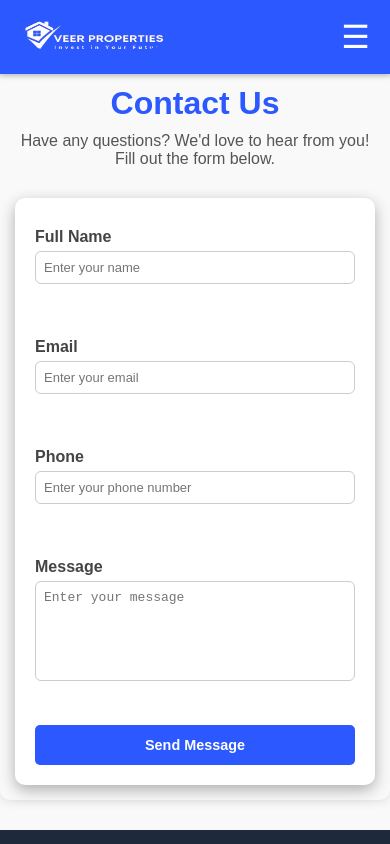
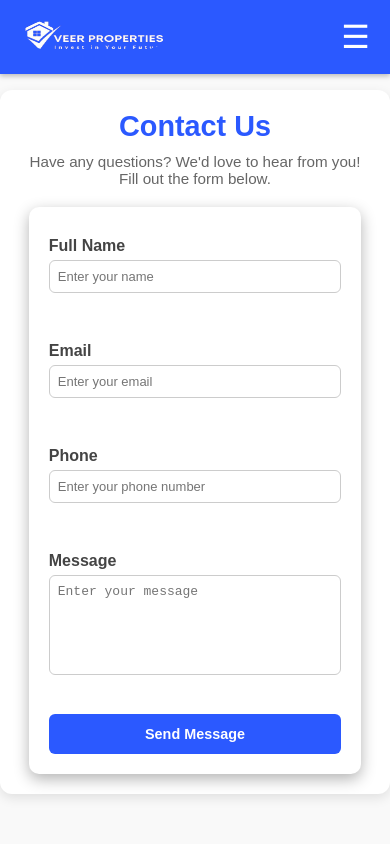
Before and after one commit to jafar99/veer_property_frontend, a React (Create React App) app: page /contact in a window 390 px wide. Shown: the top 844 px of the page. Built offline with nearby package versions, Linux system fonts and the light colour scheme.

Commit message:
added a agent form

```diff
--- a/src/App.js
+++ b/src/App.js
@@ -48,6 +48,7 @@ const App = () => (
         <Route path="/faq" element={<FAQ />} />
         <Route path="/reviews" element={<Reviews />} />
         <Route path="/contact" element={<Contact />} />
+  <Route path="/contact/:type" element={<Contact />} />
 
         {/* Catch-all route for 404 */}
         <Route path="*" element={<NotFound />} />
--- a/src/components/Navbar.css
+++ b/src/components/Navbar.css
@@ -54,7 +54,7 @@
   background-color: #1a47b1;
 }
 
-/* Dropdown Menu (Hover) */
+/* Dropdown Menu */
 .dropdown-menu {
   display: none;
   position: absolute;
@@ -103,7 +103,6 @@
   padding: 0;
   margin: 0;
 }
-
 
 /* Hover Effect */
 .submenu-label:hover {
@@ -181,7 +180,7 @@
     display: block;
   }
 
-  .navbar-logo img{
+  .navbar-logo img {
     width: 150px;
   }
 }
--- a/src/components/Navbar.js
+++ b/src/components/Navbar.js
@@ -25,12 +25,15 @@ const subtypeOptions = {
 const Navbar = () => {
   const [menuOpen, setMenuOpen] = useState(false);
   const [dropdownOpen, setDropdownOpen] = useState(false);
+  const [contactDropdown, setContactDropdown] = useState(false);
 
   const toggleDropdown = () => {
     setDropdownOpen(!dropdownOpen);
   };
 
-
+  const toggleContactDropdown = () => {
+    setContactDropdown(!contactDropdown);
+  };
 
   return (
     <nav className="navbar">
@@ -48,7 +51,11 @@ const Navbar = () => {
         </li>
 
         {/* Properties Dropdown */}
-        <li className={`dropdown ${dropdownOpen ? "open" : ""}`} onMouseEnter={toggleDropdown} onMouseLeave={toggleDropdown}>
+        <li
+          className={`dropdown ${dropdownOpen ? "open" : ""}`}
+          onMouseEnter={toggleDropdown}
+          onMouseLeave={toggleDropdown}
+        >
           <span className="dropdown-label">
             Properties <FaChevronDown className="dropdown-icon" />
           </span>
@@ -58,7 +65,6 @@ const Navbar = () => {
                 <span className="submenu-label">
                   {category} <FaChevronDown className="submenu-icon" />
                 </span>
-
                 {/* Submenu list (opens on hover) */}
                 <ul className="submenu-list">
                   {subtypes.map(({ value, label }) => (
@@ -81,9 +87,26 @@ const Navbar = () => {
         <li>
           <Link to="/reviews">Reviews</Link>
         </li>
-        <li>
-          <Link to="/contact">Contact</Link>
+
+        {/* Contact Dropdown */}
+        <li
+          className={`dropdown ${contactDropdown ? "open" : ""}`}
+          onMouseEnter={toggleContactDropdown}
+          onMouseLeave={toggleContactDropdown}
+        >
+          <span className="dropdown-label">
+            Contact <FaChevronDown className="dropdown-icon" />
+          </span>
+          <ul className="dropdown-menu">
+            <li>
+              <Link to="/contact/get-in-touch">Get in Touch</Link>
+            </li>
+            <li>
+              <Link to="/contact/be-an-agent">Be an Agent</Link>
+            </li>
+          </ul>
         </li>
+
         <li>
           <Link to="/login">Login</Link>
         </li>
--- a/src/pages/Contact.css
+++ b/src/pages/Contact.css
@@ -1,12 +1,13 @@
 /* General Styling */
 .contact-container {
-    max-width: 800px;
-    margin: 30px auto;
-    font-family: Arial, sans-serif;
-    padding: 20px;
-    background-color: #f9f9f9;
-    border-radius: 10px;
-    box-shadow: 0 2px 10px rgba(0, 0, 0, 0.1);
+  max-width: 600px;
+  margin: 50px auto;
+  font-family: "Arial", sans-serif;
+  padding: 25px;
+  background: #ffffff;
+  border-radius: 12px;
+  box-shadow: 0 4px 12px rgba(0, 0, 0, 0.1);
+  text-align: center;
   display: flex;
   flex-direction: column;
   align-items: center;
@@ -14,54 +15,57 @@
 }
 
 .contact-title {
-    text-align: center;
-    font-size: 2.5rem;
+  font-size: 2.2rem;
   color: #2b59ff;
   margin-bottom: 10px;
 }
 
 .contact-description {
-    text-align: center;
-    font-size: 1.1rem;
-    color: #555;
-    margin-bottom: 30px;
+  font-size: 1rem;
+  color: #666;
+  margin-bottom: 20px;
 }
 
 .contact-form {
   display: flex;
   flex-direction: column;
-    gap: 20px;
-    width: 100%;
+  gap: 15px;
+
 }
 
 .form-group {
   display: flex;
   flex-direction: column;
+  text-align: left;
 }
 
 label {
   font-size: 1rem;
   color: #333;
+  font-weight: bold;
   margin-bottom: 5px;
 }
 
 input,
 textarea {
-    padding: 10px;
+  padding: 12px;
   font-size: 1rem;
-    border: 1px solid #ccc;
-    border-radius: 5px;
-    transition: border-color 0.3s ease;
+  border: 1px solid #ddd;
+  border-radius: 6px;
+  transition: all 0.3s ease;
+  width: 100%;
 }
 
 input:focus,
 textarea:focus {
   border-color: #2b59ff;
   outline: none;
+  box-shadow: 0 0 5px rgba(43, 89, 255, 0.3);
 }
 
 textarea {
-    resize: none;
+  resize: vertical;
+  min-height: 100px;
 }
 
 .submit-button {
@@ -69,29 +73,29 @@
   font-size: 1rem;
   font-weight: bold;
   color: white;
-    background-color: #2b59ff;
+  background: #2b59ff;
   border: none;
-    border-radius: 5px;
+  border-radius: 6px;
   cursor: pointer;
-    transition: background-color 0.3s ease;
+  transition: background 0.3s ease;
 }
 
 .submit-button:hover {
-    background-color: #1e45d1;
+  background: #1e45d1;
 }
 
 /* Responsive Design */
 @media (max-width: 768px) {
   .contact-container {
-      padding: 15px;
+    padding: 20px;
   }
 
   .contact-title {
-      font-size: 2rem;
+    font-size: 1.8rem;
   }
 
   .contact-description {
-      font-size: 1rem;
+    font-size: 0.95rem;
   }
 
   .submit-button {
--- a/src/pages/Contact.js
+++ b/src/pages/Contact.js
@@ -1,7 +1,12 @@
 import React, { useState } from "react";
+import { useParams } from "react-router-dom";
 import "./Contact.css";
 
 const Contact = () => {
+  const { type } = useParams(); // Get the URL parameter
+
+  console.log(type);
+
   const [formData, setFormData] = useState({
     name: "",
     email: "",
@@ -18,16 +23,12 @@ const Contact = () => {
     e.preventDefault();
     const { name, email, phone, message } = formData;
 
-    // Create the WhatsApp message
-    const whatsappMessage = `Hi there! Here are my details for your reference:
+    const whatsappMessage = `Hi there! Here are my details:
 - Name: ${name}
 - Email: ${email}
 - Phone: ${phone}
-- Message: ${message}
+- Message: ${message}`;
 
-I'd like to get in touch with you regarding the message above.`;
-
-    // Open WhatsApp Web with the message
     const whatsappURL = `https://wa.me/7057048846?text=${encodeURIComponent(
       whatsappMessage
     )}`;
@@ -36,9 +37,13 @@ I'd like to get in touch with you regarding the message above.`;
 
   return (
     <div className="contact-container">
-      <h1 className="contact-title">Contact Us</h1>
+      <h1 className="contact-title">
+        {type === "be-an-agent" ? "Become an Agent" : "Contact Us"}
+      </h1>
       <p className="contact-description">
-        Have any questions? We'd love to hear from you! Fill out the form below.
+        {type === "be-an-agent"
+          ? "Join us as an agent and start your real estate journey."
+          : "Have any questions? We'd love to hear from you! Fill out the form below."}
       </p>
       <form className="contact-form" onSubmit={handleSubmit}>
         <div className="form-group">
@@ -90,7 +95,7 @@ I'd like to get in touch with you regarding the message above.`;
           />
         </div>
         <button type="submit" className="submit-button">
-          Send Message
+          {type === "be-an-agent" ? "Apply Now" : "Send Message"}
         </button>
       </form>
     </div>
```
Lines whose indentation alone changed are shown as unchanged.
